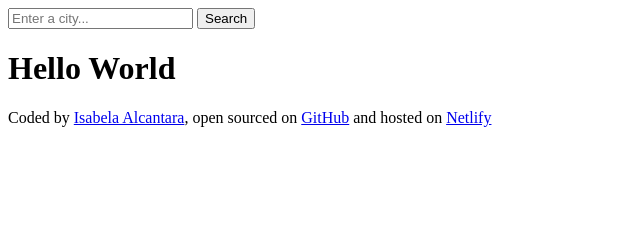
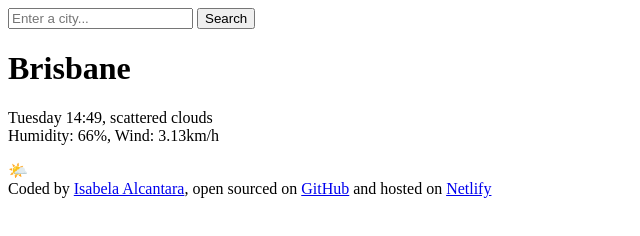
Before and after one commit to isabelaalcantara1/weather-app-project, a plain HTML site: page index.html in a window 1280 px wide. Shown: the whole page, without its empty margins (0-640 px from the left). Drawn offline with Linux system fonts and the light colour scheme.

Commit message:
Draft weather information added

```diff
--- a/index.html
+++ b/index.html
@@ -13,7 +13,15 @@
       </form>
     </header>
     <main>
-      <h1>Hello World</h1>
+      <div>
+        <h1>Brisbane</h1>
+        <p>
+          Tuesday 14:49, scattered clouds
+          <br />
+          Humidity: 66%, Wind: 3.13km/h
+        </p>
+      </div>
+      <div>🌤️</div>
     </main>
     <footer>
       Coded by
```
